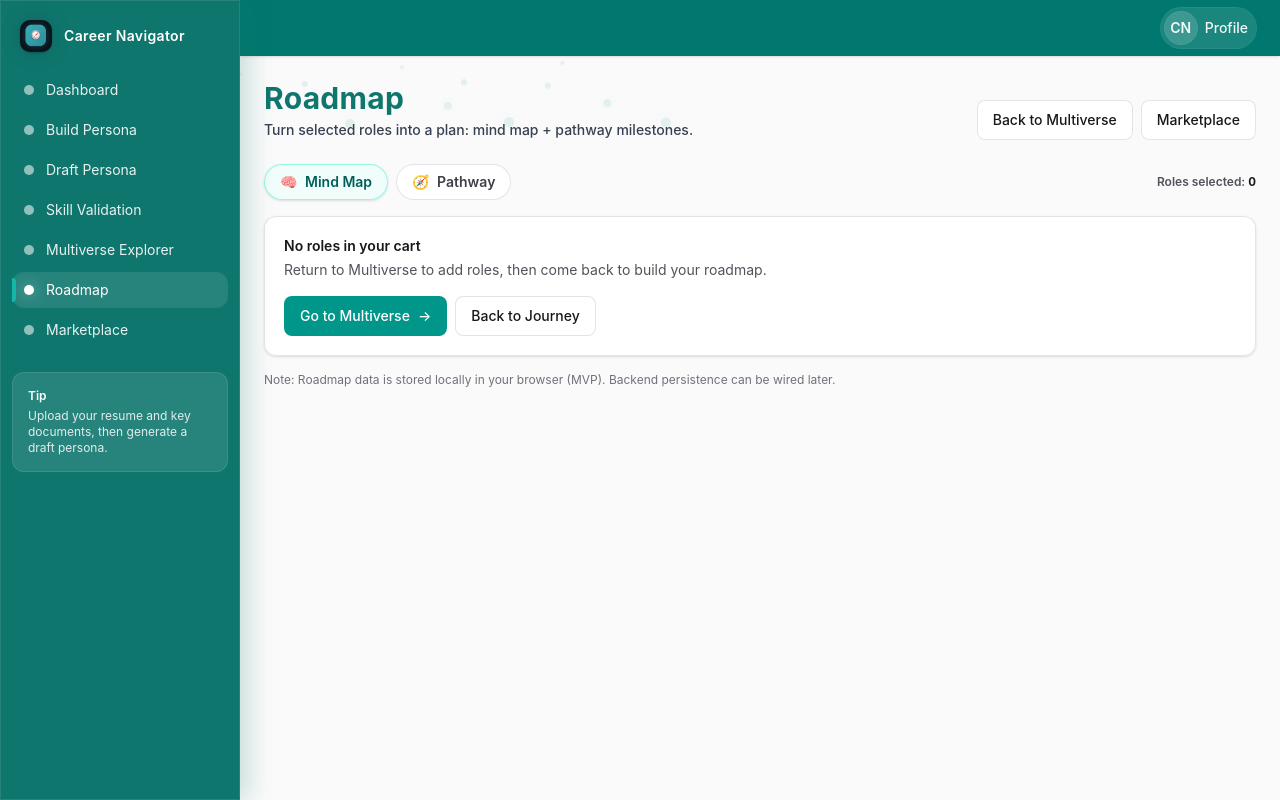
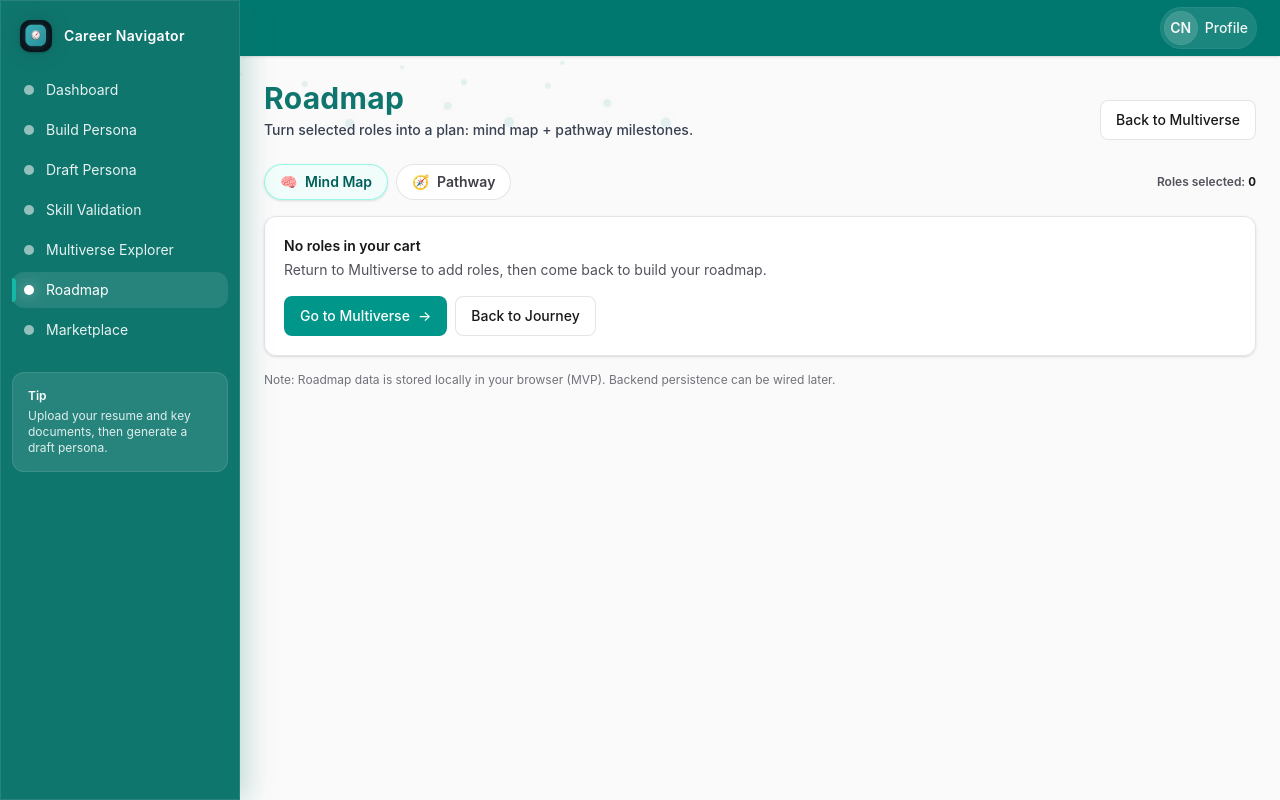
Before and after one commit to kavia-common/career-nav-22736, a Next.js app: page /journey/roadmap in a window 1280 px wide. Built offline with nearby package versions, Linux system fonts and the light colour scheme.

Commit message:
Checkpoint 76 - cm85e0f10d

```diff
--- a/src/app/(app)/journey/roadmap/page.tsx
+++ b/src/app/(app)/journey/roadmap/page.tsx
@@ -1960,17 +1960,6 @@ export default function RoadmapJourneyPage() {
             >
               Back to Multiverse
             </Button>
-            <Link
-              href="/marketplace"
-              className={cn(
-                "inline-flex h-10 items-center justify-center gap-2 rounded-lg px-4 text-sm font-medium",
-                "bg-white text-zinc-900 ring-1 ring-inset ring-zinc-200 hover:bg-zinc-50",
-                "transition-all duration-200 hover:-translate-y-[1px] hover:shadow-[0_18px_30px_rgba(20,184,166,0.18)] hover:scale-[1.02]",
-                "focus-visible:outline-none focus-visible:ring-2 focus-visible:ring-teal-500/40"
-              )}
-            >
-              Marketplace
-            </Link>
           </div>
         }
       />
```
Also changed, not shown: .knowledge/.knowledge.json, .knowledge/src_app_(app)_journey_marketplace_page.tsx.json, .knowledge/src_app_(app)_journey_roadmap_page.tsx.json.
